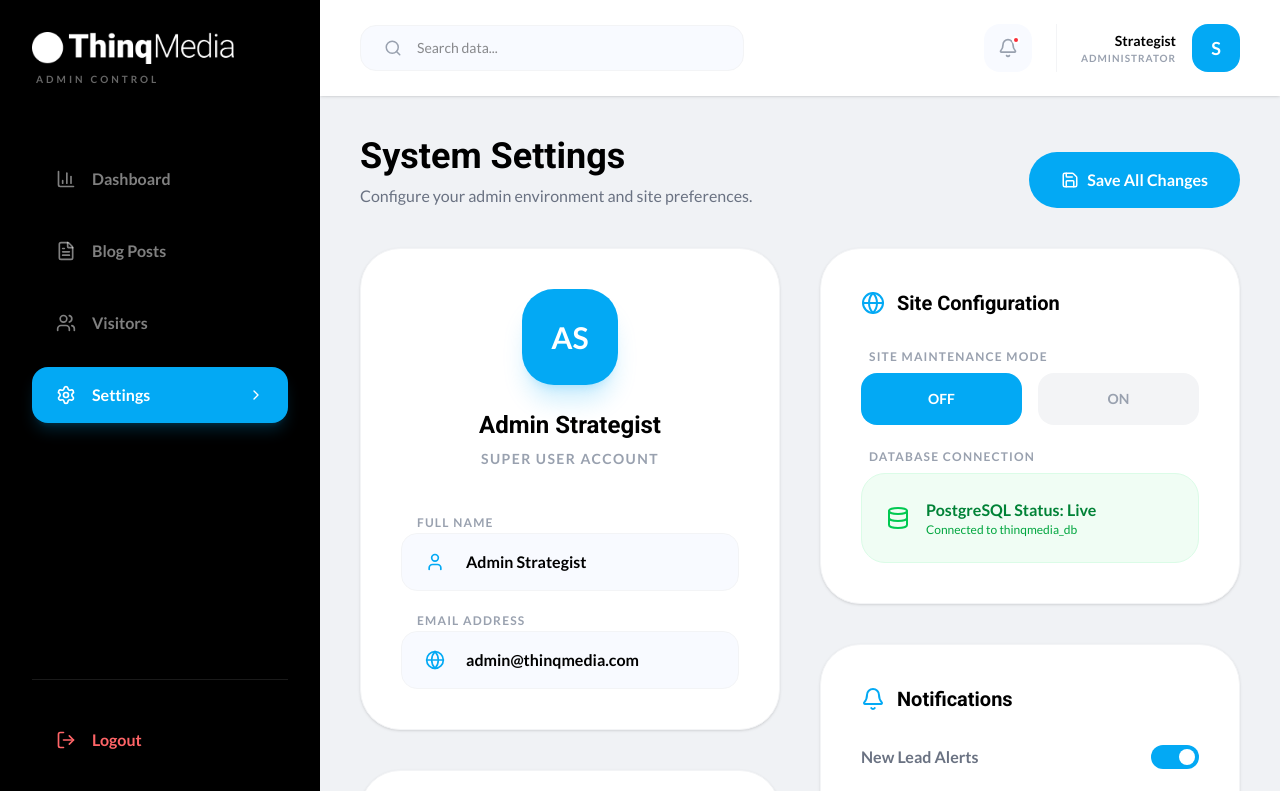
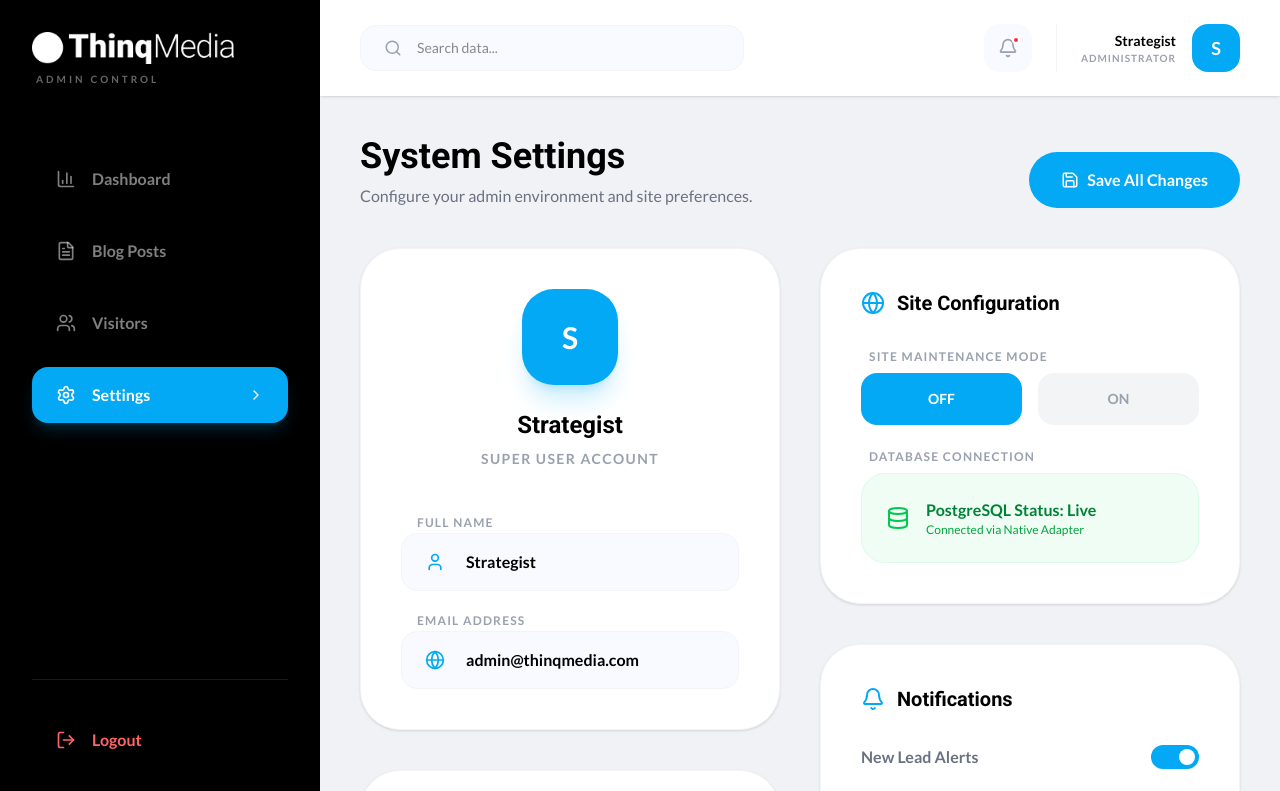
Before and after one commit to EmekaIwuagwu/thinqmedia, a Next.js app: page /admin/settings in a window 1280 px wide. Shown: the top 791 px of the page. Built offline with nearby package versions, Linux system fonts and the light colour scheme; no server answers; the database is empty.

Commit message:
Fix build error: Add missing @floating-ui/dom dependency and use dynamic import for Tiptap. Refactor settings page to use dynamic database data.

```diff
--- a/package.json
+++ b/package.json
@@ -9,6 +9,7 @@
     "lint": "eslint"
   },
   "dependencies": {
+    "@floating-ui/dom": "^1.7.5",
     "@prisma/adapter-pg": "^7.3.0",
     "@prisma/client": "^7.3.0",
     "@tailwindcss/typography": "^0.5.19",
--- a/src/app/actions/blog.ts
+++ b/src/app/actions/blog.ts
@@ -1,6 +1,3 @@
-"use client"; // Note: This will be changed to "use server" if not for specific reasons, but I should use the correct directive.
-// Wait, Server Actions must have "use server" at the top.
-
 "use server";
 
 import { prisma } from "@/lib/prisma";
--- a/src/app/admin/posts/new/page.tsx
+++ b/src/app/admin/posts/new/page.tsx
@@ -12,7 +12,12 @@ import {
 import Link from "next/link";
 import { useState } from "react";
 import { createPost } from "@/app/actions/blog";
-import RichTextEditor from "@/components/admin/RichTextEditor";
+import dynamic from "next/dynamic";
+
+const RichTextEditor = dynamic(() => import("@/components/admin/RichTextEditor"), {
+    ssr: false,
+    loading: () => <div className="h-[400px] w-full bg-gray-50 animate-pulse rounded-3xl" />
+});
 
 export default function NewPostPage() {
     const [title, setTitle] = useState("");
--- a/src/app/admin/settings/page.tsx
+++ b/src/app/admin/settings/page.tsx
@@ -1,6 +1,3 @@
-"use client";
-
-import { motion } from "framer-motion";
 import {
     Settings,
     Shield,
@@ -8,11 +5,16 @@ import {
     Bell,
     Globe,
     Database,
-    ArrowRight,
     Save
 } from "lucide-react";
+import { prisma } from "@/lib/prisma";
 
-export default function SettingsPage() {
+export default async function SettingsPage() {
+    const admin = await prisma.admin.findFirst();
+    const adminName = admin?.name || "Strategist";
+    const adminEmail = admin?.email || "admin@thinqmedia.com";
+    const adminInitials = adminName.split(' ').map(n => n[0]).join('').toUpperCase().substring(0, 2);
+
     return (
         <div>
             <div className="flex justify-between items-end mb-10">
@@ -30,9 +32,9 @@ export default function SettingsPage() {
                     {/* Profile Settings */}
                     <div className="bg-white rounded-[40px] p-10 shadow-sm border border-gray-100 flex flex-col items-center text-center">
                         <div className="w-24 h-24 rounded-[32px] bg-primary text-white flex items-center justify-center font-black text-3xl mb-6 shadow-xl shadow-primary/20">
-                            AS
+                            {adminInitials}
                         </div>
-                        <h3 className="text-2xl font-black text-accent mb-2">Admin Strategist</h3>
+                        <h3 className="text-2xl font-black text-accent mb-2">{adminName}</h3>
                         <p className="text-gray-400 font-bold text-sm uppercase tracking-widest mb-10">Super User Account</p>
 
                         <div className="w-full space-y-4 text-left">
@@ -40,14 +42,14 @@ export default function SettingsPage() {
                                 <label className="text-xs font-black text-gray-400 uppercase tracking-widest ml-4">Full Name</label>
                                 <div className="relative">
                                     <User className="absolute left-6 top-1/2 -translate-y-1/2 text-primary" size={20} />
-                                    <input type="text" value="Admin Strategist" className="w-full bg-[#f8faff] border border-gray-100 rounded-2xl px-16 py-4 font-bold text-accent outline-none" />
+                                    <input type="text" defaultValue={adminName} className="w-full bg-[#f8faff] border border-gray-100 rounded-2xl px-16 py-4 font-bold text-accent outline-none" />
                                 </div>
                             </div>
                             <div className="space-y-2">
                                 <label className="text-xs font-black text-gray-400 uppercase tracking-widest ml-4">Email Address</label>
                                 <div className="relative">
                                     <Globe className="absolute left-6 top-1/2 -translate-y-1/2 text-primary" size={20} />
-                                    <input type="email" value="admin@thinqmedia.com" className="w-full bg-[#f8faff] border border-gray-100 rounded-2xl px-16 py-4 font-bold text-accent outline-none" />
+                                    <input type="email" defaultValue={adminEmail} className="w-full bg-[#f8faff] border border-gray-100 rounded-2xl px-16 py-4 font-bold text-accent outline-none" />
                                 </div>
                             </div>
                         </div>
@@ -64,7 +66,7 @@ export default function SettingsPage() {
                                     <p className="font-black text-accent">Two-Factor Authentication</p>
                                     <p className="text-xs text-gray-400 font-medium">Add an extra layer of security</p>
                                 </div>
-                                <div className="w-12 h-6 bg-gray-200 rounded-full relative">
+                                <div className="w-12 h-6 bg-gray-200 rounded-full relative cursor-pointer">
                                     <div className="absolute left-1 top-1 w-4 h-4 bg-white rounded-full transition-all" />
                                 </div>
                             </div>
@@ -95,7 +97,7 @@ export default function SettingsPage() {
                                     <Database className="text-green-500" />
                                     <div>
                                         <p className="font-black text-green-700">PostgreSQL Status: Live</p>
-                                        <p className="text-xs text-green-600 font-medium text-opacity-80">Connected to thinqmedia_db</p>
+                                        <p className="text-xs text-green-600 font-medium text-opacity-80">Connected via Native Adapter</p>
                                     </div>
                                 </div>
                             </div>
```
Also changed, not shown: 1 other file (tests, documents, lock files or other folders).
